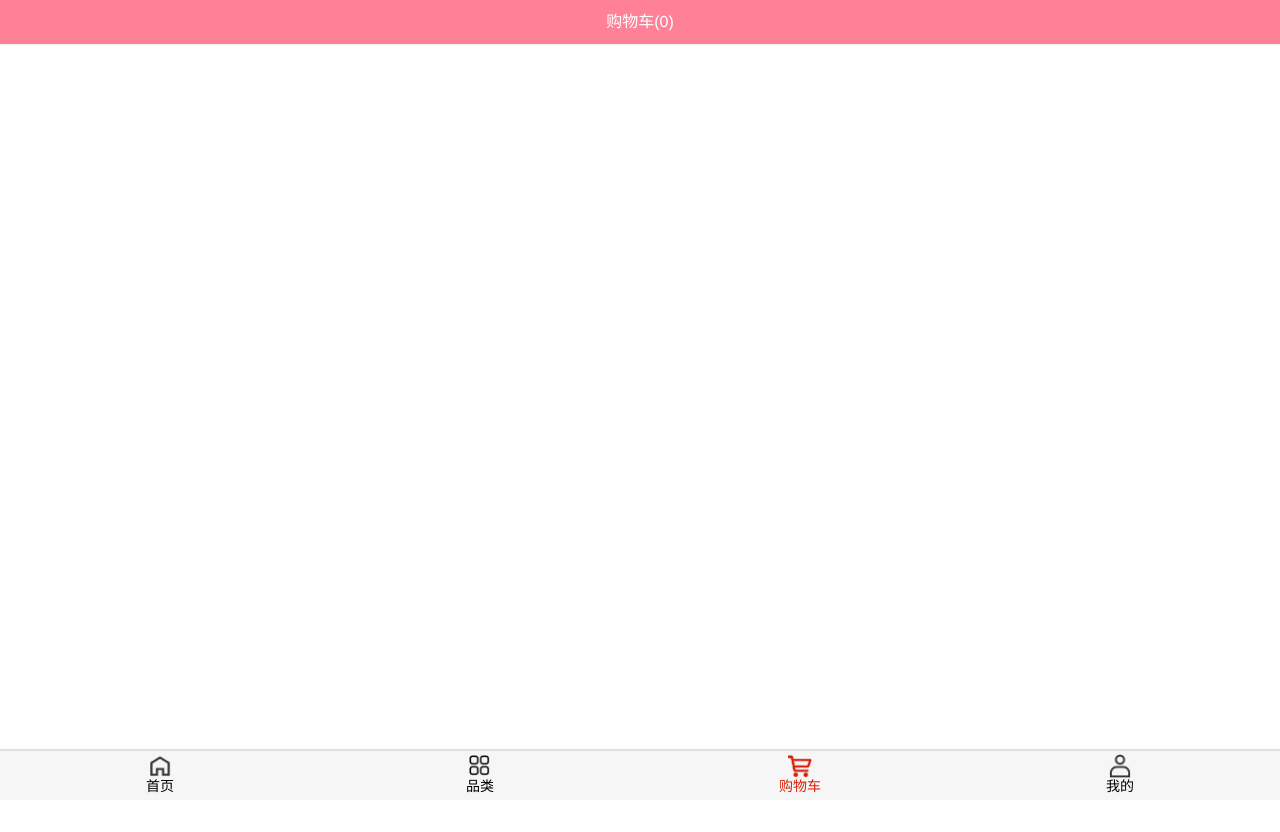
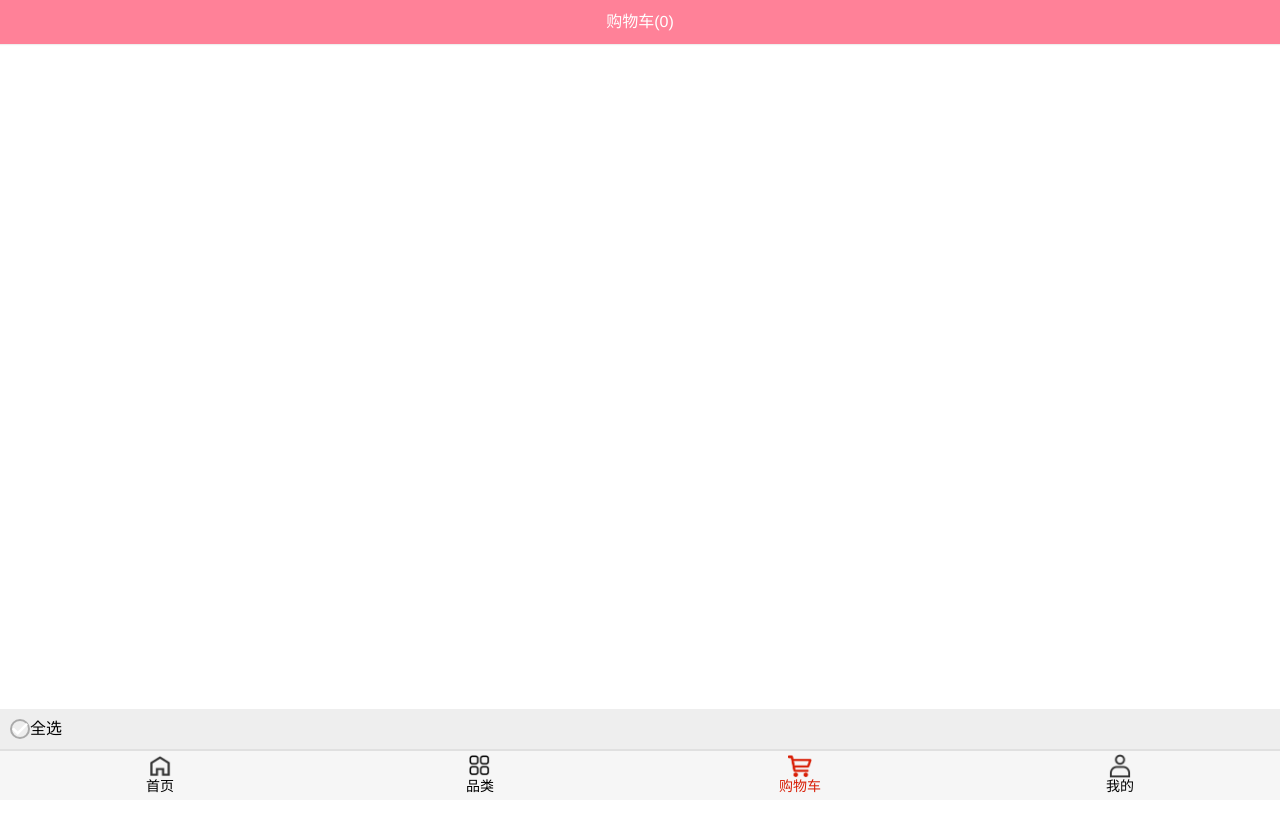
Before and after one commit to CXY0501/supermall, a Vue app: page /shopcart in a window 1280 px wide. Shown: the top 832 px of the page. Built offline with nearby package versions, Linux system fonts and the light colour scheme.

Commit message:
2020122503

```diff
--- /dev/null
+++ b/src/views/shopcart/childComps/CartBottomBar.vue
@@ -0,0 +1,49 @@
+<template>
+  <div class="cartBottomBar">
+    <div class="check-content">
+      <check-button class="checkall"/>
+      <span>全选</span>
+    </div>
+
+  </div>
+</template>
+
+<script>
+import checkButton from '../../../components/content/checkButton/checkButton'
+
+export default{
+  name:'CartBottomBar',
+  data(){
+    return{}
+  },
+  components:{
+    checkButton
+  },
+  methods:{
+  }
+}
+</script>
+
+<style scoped>
+.cartBottomBar{
+  height: 40px;
+  background-color:#eee;
+  position: relative;
+  bottom: 135px;
+  z-index: 9;
+  line-height: 40px;
+
+
+}
+.check-content{
+  display: flex;
+  align-items: center;
+  margin-left: 10px;
+}
+.checkall{
+  width: 20px;
+  height: 20px;
+  line-height: 20px;
+}
+
+</style>
--- a/src/views/shopcart/shopcart.vue
+++ b/src/views/shopcart/shopcart.vue
@@ -4,12 +4,14 @@
       <div slot="center">购物车({{cartLength}})</div>
     </nav-bar>
     <cart-list></cart-list>
+    <cart-bottom-bar/>
   </div>
 </template>
 
 <script>
 import NavBar from '../../components/common/navbar/NavBar'
 import cartList from './childComps/CartList'
+import CartBottomBar from './childComps/CartBottomBar'
 
 import { mapGetters } from 'vuex'
 
@@ -18,6 +20,7 @@ export default{
   components:{
     NavBar,
     cartList,
+    CartBottomBar
   },
   data(){
     return{}
```
